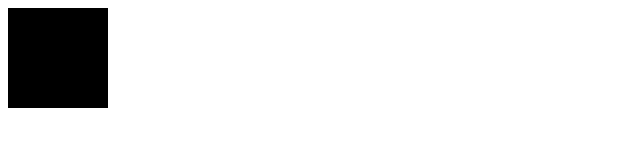
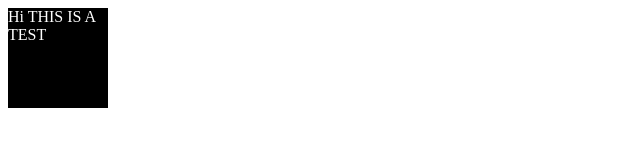
Before and after one commit to Linpei-Jiang/techsket, a plain HTML site: page index.html in a window 1280 px wide. Shown: the whole page, without its empty margins (0-640 px from the left). Drawn offline with Linux system fonts and the light colour scheme.

Commit message:
Update index.html

```diff
--- a/index.html
+++ b/index.html
@@ -3,7 +3,7 @@
   <head></head>
   <body>
       <div style = "width: 100px; height: 100px; background-color: black;">
-        <p>Hi THIS IS A TEST</p>
+        <p style = "color: white;">Hi THIS IS A TEST</p>
       </div>
   </body>
 </html>
```
